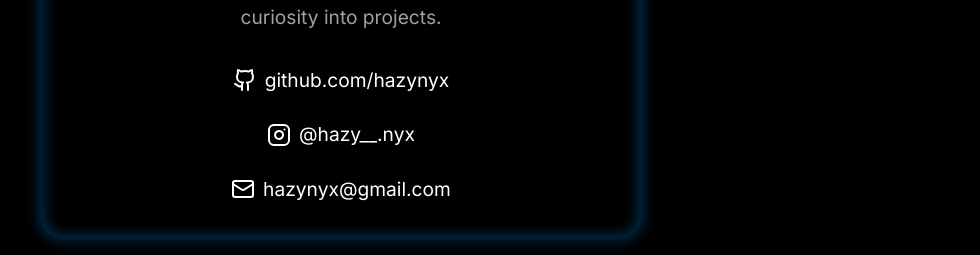
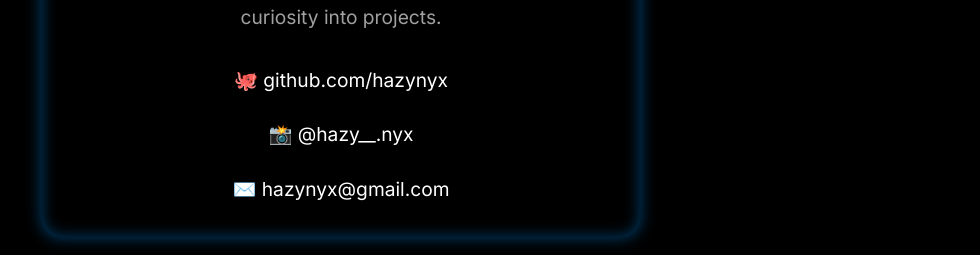
Before and after one commit to hazynyx/hazynyx.xyz-profile-src, a React (Vite) app: page /about in a window 1280 px wide. Shown: the part 264-519 px from the top of the page, without its empty margins (299-1279 px from the left). Built offline with nearby package versions, Linux system fonts and the light colour scheme.

Commit message:
Fix lucide-react Github import error

```diff
--- a/src/pages/About.jsx
+++ b/src/pages/About.jsx
@@ -1,6 +1,5 @@
 import React from 'react';
 import { motion } from 'framer-motion';
-import { Github, Instagram, Mail } from 'lucide-react';
 
 const About = () => {
   return (
@@ -17,13 +16,13 @@ const About = () => {
         </p>
         <div style={{ display: 'flex', flexDirection: 'column', gap: '1.5rem', alignItems: 'center' }}>
           <a href="https://github.com/hazynyx" target="_blank" rel="noopener noreferrer" style={{ display: 'flex', alignItems: 'center', gap: '0.5rem', color: 'var(--text-primary)', fontSize: '1.2rem', transition: 'color 0.2s' }} onMouseOver={e => e.currentTarget.style.color = 'var(--accent-glow)'} onMouseOut={e => e.currentTarget.style.color = 'var(--text-primary)'}>
-            <Github size={24} /> github.com/hazynyx
+            🐙 github.com/hazynyx
           </a>
           <a href="https://instagram.com/hazy__.nyx" target="_blank" rel="noopener noreferrer" style={{ display: 'flex', alignItems: 'center', gap: '0.5rem', color: 'var(--text-primary)', fontSize: '1.2rem', transition: 'color 0.2s' }} onMouseOver={e => e.currentTarget.style.color = 'var(--accent-glow)'} onMouseOut={e => e.currentTarget.style.color = 'var(--text-primary)'}>
-            <Instagram size={24} /> @hazy__.nyx
+            📸 @hazy__.nyx
           </a>
           <a href="mailto:hazynyx@gmail.com" style={{ display: 'flex', alignItems: 'center', gap: '0.5rem', color: 'var(--text-primary)', fontSize: '1.2rem', transition: 'color 0.2s' }} onMouseOver={e => e.currentTarget.style.color = 'var(--accent-glow)'} onMouseOut={e => e.currentTarget.style.color = 'var(--text-primary)'}>
-            <Mail size={24} /> hazynyx@gmail.com
+            ✉️ hazynyx@gmail.com
           </a>
         </div>
       </div>
```
